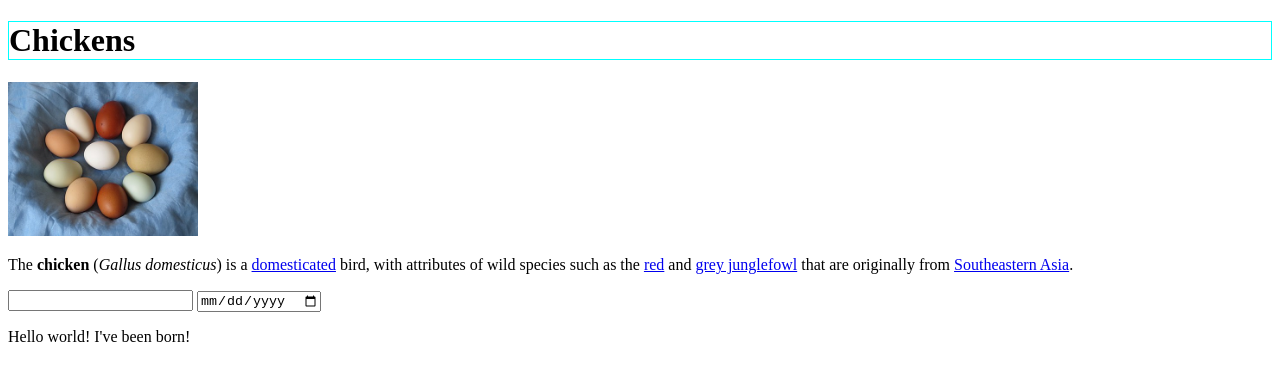
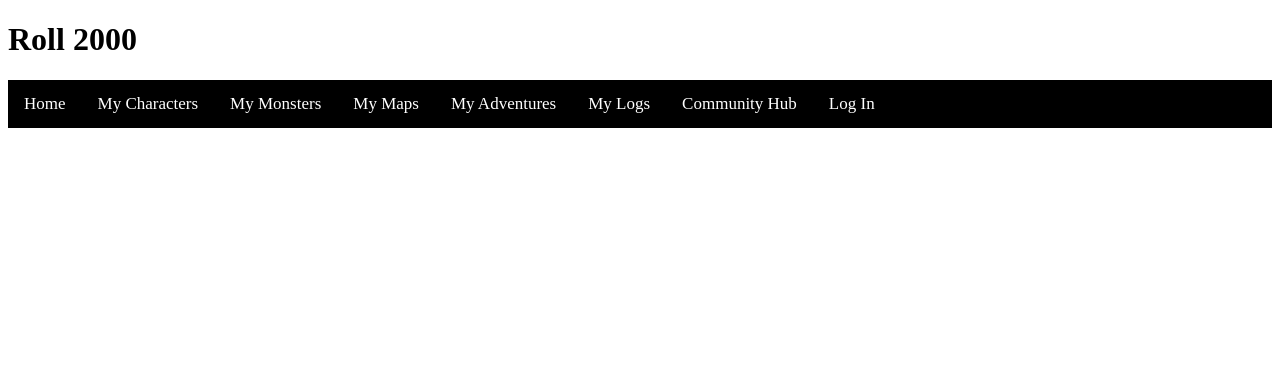
Before and after one commit to thigashihara097/Roll2000, a website: page views/index.html in a window 1280 px wide. Drawn offline with Linux system fonts and the light colour scheme.

Commit message:
adding incomplete infoLog file and committing changes to index and styles

```diff
--- a/public/css/style.css
+++ b/public/css/style.css
@@ -1,3 +1,32 @@
 .small {
     width: 15%;
 }
+
+.nav {
+    overflow: hidden;
+    background-color: black;
+}
+
+.nav a {
+    float: left;
+    color: white;
+    text-align: center;
+    padding: 14px 16px;
+    text-decoration: none;
+    font-size: 17px;
+}
+
+.topnav a:hover {
+    color:white;
+}
+
+.topnav a.active {
+    background-color: purple;
+}
+
+
+
+.info-wrapper {
+    display: flex;
+
+}
--- /dev/null
+++ b/public/js/infoLog.js
@@ -0,0 +1,37 @@
+// THIS IS INCOMPLETE I WILL COME BACK TO THIS LATER
+
+// import {roll} from "/js/something.js"
+// import {name} from "/js/something.js"
+// import {weapon} from "/js/something.js"
+// import {receive} from "/js/something.js"
+// import {calc} from "/js/something.js"
+// import {dmgTaken} from "/js/something.js"
+
+//This will listen for attacks IMPORTANT! REPLACE TEMPORARY STUFF WITH THE PROPER SYNTAX
+document.querySelector("#tempAttack").addEventListener("temp", attack);
+
+function attack(){
+    //replace temp and something with proper values when code is received
+
+        let statement = name+" used "+weapon+" on "+receive+" dealing "+calc+" dmg dropping "+receive+" to "+dmgTaken;
+
+}
+
+//This will listen for saving throws IMPORTANT! REPLACE TEMPORARY STUFF WITH THE PROPER SYNTAX
+document.querySelector("#tempSaveThrow").addEventListener("temp2", saveThrow);
+
+function saveThrow(){
+    if(roll == 20){
+        let statement = name+" rolled "+roll+" and succeeded on death save";
+    }
+    else if(roll == 0){
+        let statement = name+" rolled "+roll+" and failed on death save";
+    }
+
+}
+
+//This will listen for any movement on the board IMPORTANT! REPLACE TEMPORARY STUFF WITH THE PROPER SYNTAX
+document.querySelector("#tempMovement").addEventListener("temp3", movement);
+
+// (wishlist) This will listen for events IMPORTANT! REPLACE TEMPORARY STUFF WITH THE PROPER SYNTAX
+// document.querySelector("#tempEvent").addEventListener("temp4", DMEvent);
--- a/views/index.html
+++ b/views/index.html
@@ -2,25 +2,29 @@
 <html>
 
     <head>
-    <title>Chickens</title>
+        <title>Roll 2000</title>
         <link href="/css/style.css" rel="stylesheet">
     </head>
 
     <body>
-    <h1>Chickens</h1>
-    <!-- I am a comment-->
-    <a href="https://en.wikipedia.org/wiki/Chicken"><img class="small" src="/img/chickens.jpg"></a>
+        <h1>Roll 2000</h1>
+        <div class="nav">
+            <a class="active" href="#home">Home</a>
+            <a href="#characters">My Characters</a>
+            <a href="#monsters">My Monsters</a>
+            <a href="#maps">My Maps</a>
+            <a href="adventures">My Adventures</a>
+            <a href="logs">My Logs</a>
+            <a href="community">Community Hub</a>
+            <a href="logIn">Log In</a>
+        </div>
 
-    <p>The <b>chicken</b> (<i>Gallus domesticus</i>) is a <a href="/wiki/Domestication"
-            title="Domestication">domesticated</a> bird, with attributes of wild species such as the <a
-            href="/wiki/Red_junglefowl" title="Red junglefowl">red</a> and <a href="/wiki/Grey_junglefowl"
-            title="Grey junglefowl">grey junglefowl</a> that are originally from <a href="/wiki/Southeastern_Asia"
-            class="mw-redirect" title="Southeastern Asia">Southeastern Asia</a>.
-    </p>
-    <input type="text">
-    <input type="date">
+        <!-- This is the information log html part-->
+        <div class="info-wrapper">
 
-    <script src="/js/app.js"></script>
+        </div>
+
+        <script src="/js/infoLog.js"></script>
     </body>
 
     </html>
```
Lines whose indentation alone changed are shown as unchanged.
